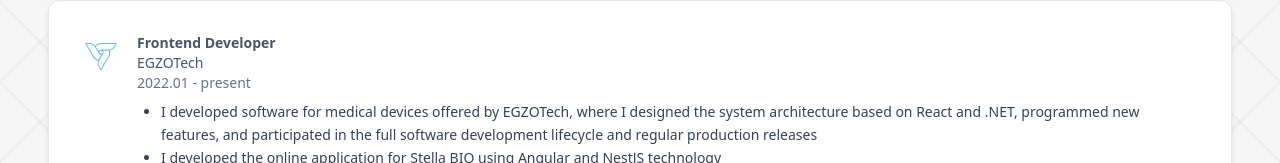
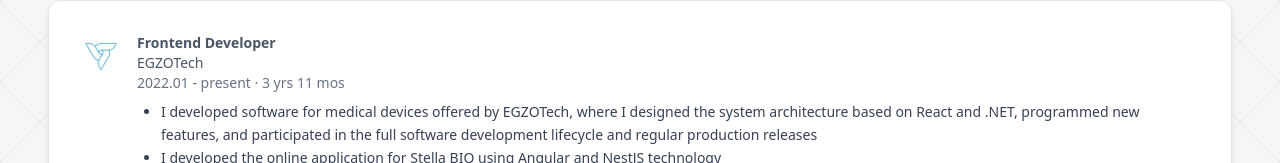
Before and after one commit to rlukawski/personal-website, a React (Vite) app: page / in a window 1280 px wide. Shown: the part 718-881 px from the top of the page. Built offline with nearby package versions, Linux system fonts and the light colour scheme.

Commit message:
Add duration

```diff
--- a/src/components/Experience.tsx
+++ b/src/components/Experience.tsx
@@ -7,6 +7,7 @@ import infovideMatrixLogo from "../assets/infovide-matrix-logo.png";
 import airBitesLogo from "../assets/air-bites-logo.png";
 import onetLogo from "../assets/onet-logo.png";
 import { useTranslation } from "react-i18next";
+import type { i18n as I18nType } from "i18next";
 
 interface ExperienceItem {
   startDate: string;
@@ -20,6 +21,77 @@ interface ExperienceItem {
   projectKey?: string;
   projectComponent?: (t: (key: string) => string) => React.ReactNode;
 }
+
+// Calculate duration between two dates in years and months
+const calculateDuration = (startDateStr: string, endDateStr?: string): { years: number; months: number } => {
+  const [startYear, startMonth] = startDateStr.split('.').map(Number);
+  const startDate = new Date(startYear, startMonth - 1);
+
+  let endDate: Date;
+  if (!endDateStr) {
+    // If no end date, use current date
+    endDate = new Date();
+  } else {
+    const [endYear, endMonth] = endDateStr.split('.').map(Number);
+    endDate = new Date(endYear, endMonth - 1);
+  }
+
+  let years = endDate.getFullYear() - startDate.getFullYear();
+  let months = endDate.getMonth() - startDate.getMonth();
+
+  if (months < 0) {
+    years--;
+    months += 12;
+  }
+
+  // Add 1 to months since we're counting the current month
+  months++;
+
+  // If months equals 12, convert to years
+  if (months === 12) {
+    years++;
+    months = 0;
+  }
+
+  return { years, months };
+};
+
+// Get the correct plural form key for Polish numbers
+const getPluralFormKey = (count: number, baseKey: string): string => {
+  if (count === 1) {
+    return `${baseKey}`;
+  } else if (count >= 2 && count <= 4) {
+    return `${baseKey}_2_4`;
+  } else {
+    return `${baseKey}_5_plus`;
+  }
+};
+
+// Format duration string for display
+const formatDuration = (years: number, months: number, t: (key: string) => string, i18n: I18nType): string => {
+  const parts: string[] = [];
+  const currentLang = i18n.language;
+
+  if (years > 0) {
+    if (currentLang === 'pl') {
+      const yearKey = getPluralFormKey(years, 'experience.year');
+      parts.push(`${years} ${t(yearKey)}`);
+    } else {
+      parts.push(`${years} ${years === 1 ? t('experience.year') : t('experience.years')}`);
+    }
+  }
+
+  if (months > 0) {
+    if (currentLang === 'pl') {
+      const monthKey = getPluralFormKey(months, 'experience.month');
+      parts.push(`${months} ${t(monthKey)}`);
+    } else {
+      parts.push(`${months} ${months === 1 ? t('experience.month') : t('experience.months')}`);
+    }
+  }
+
+  return parts.join(' ');
+};
 
 const getExperienceData = (): ExperienceItem[] => [
   {
@@ -143,7 +215,7 @@ const getExperienceData = (): ExperienceItem[] => [
 ];
 
 export const Experience = () => {
-  const { t } = useTranslation();
+  const { t, i18n } = useTranslation();
   const experienceData = getExperienceData();
 
   return (
@@ -175,6 +247,11 @@ export const Experience = () => {
                     {exp.company} <br />
                     <span className="text-muted">
                       {exp.startDate} - {exp.endDateKey ? t(exp.endDateKey) : (exp.endDate || '')}
+                      {(() => {
+                        const duration = calculateDuration(exp.startDate, exp.endDate);
+                        const durationStr = formatDuration(duration.years, duration.months, t, i18n);
+                        return durationStr ? ` · ${durationStr}` : '';
+                      })()}
                     </span>
                   </p>
                 </div>
--- a/src/locales/en.json
+++ b/src/locales/en.json
@@ -23,6 +23,10 @@
     "present": "present",
     "project": "Project",
     "technologies": "Technologies",
+    "year": "yr",
+    "years": "yrs",
+    "month": "mo",
+    "months": "mos",
     "exp0": {
       "title": "Frontend Developer",
       "desc0": "I developed software for medical devices offered by EGZOTech, where I designed the system architecture based on React and .NET, programmed new features, and participated in the full software development lifecycle and regular production releases",
--- a/src/locales/pl.json
+++ b/src/locales/pl.json
@@ -23,6 +23,12 @@
     "present": "obecnie",
     "project": "Projekt",
     "technologies": "Technologie",
+    "year": "rok",
+    "year_2_4": "lata",
+    "year_5_plus": "lat",
+    "month": "mies.",
+    "month_2_4": "mies.",
+    "month_5_plus": "mies.",
     "exp0": {
       "title": "Programista Frontend",
       "desc0": "Rozwijałem oprogramowanie dla urządzeń medycznych oferowanych przez EGZOTech, gdzie opracowywałem architekturę systemu bazującą na React i .NET, programowałem nowe funkcjonalności i uczestniczyłem w pełnym cyklu wytwarzania oprogramowania i regularnych wydaniach produkcyjnych",
```
